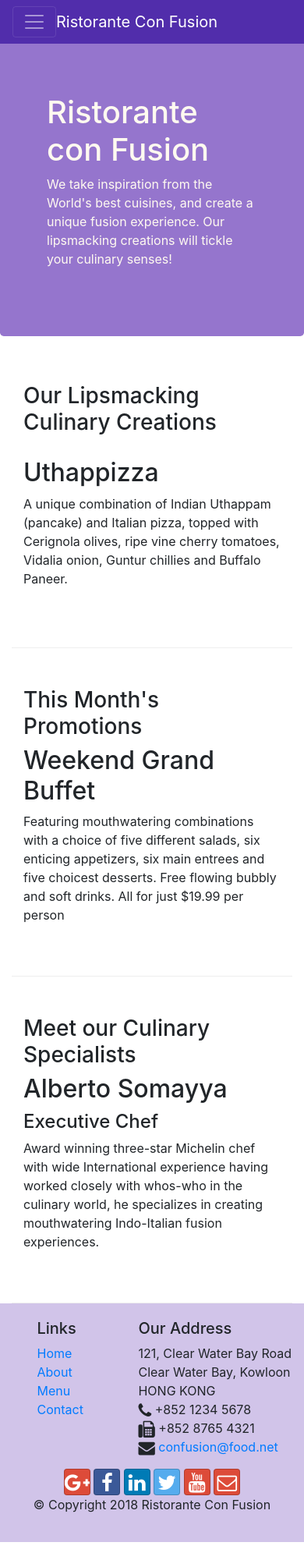
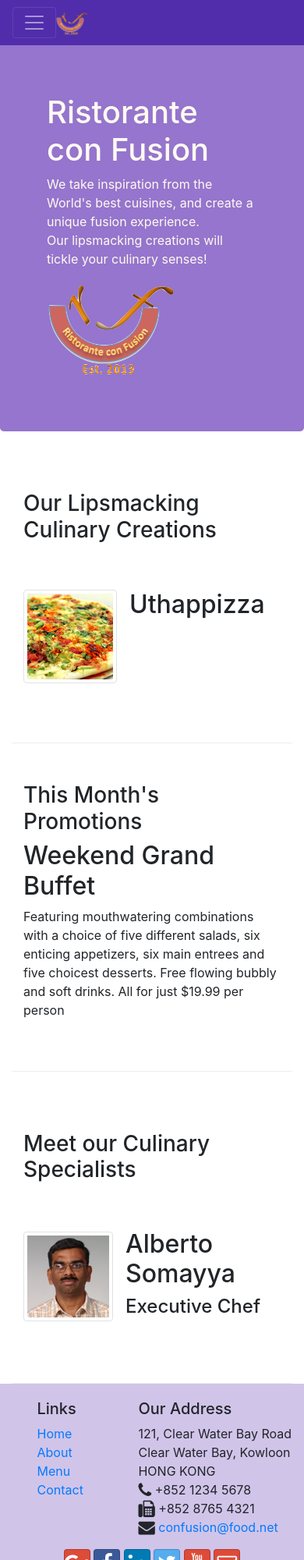
Before and after one commit to JunHoang/Bootstrap, a website: page index.html in a window 390 px wide. Shown: the top 2000 px of the page at 78% size. Before the commit the page ends 1977 px from the top, so only its background shows below. Drawn offline with nearby package versions, Linux system fonts and the light colour scheme.

Commit message:
Images and Media

```diff
--- a/index.html
+++ b/index.html
@@ -22,7 +22,7 @@
             <button class="navbar-toggler" type="button" data-toggle="collapse" data-target="#Navbar">
                 <span class="navbar-toggler-icon"></span>
             </button>
-            <a class="navbar-brand mr-auto" href="#">Ristorante Con Fusion</a>
+            <a class="navbar-brand mr-auto" href="#"><img src="./img/logo.png" height="30" width="41"></a>
             <div class="collapse navbar-collapse" id="Navbar">
                 <ul class="navbar-nav mr-auto">
                     <li class="nav-item active"><a class="nav-link" href="./index.html"><span class="fa fa-home fa-lg"></span> Home</a></li>
@@ -37,11 +37,12 @@
     <header class="jumbotron">
         <div class="container">
             <div class="row row-header">
-                <div class="col-12 col-sm-6">
+                <div class="col-12 col-sm-8">
                     <h1>Ristorante con Fusion</h1>
-                    <p>We take inspiration from the World's best cuisines, and create a unique fusion experience. Our lipsmacking creations will tickle your culinary senses!</p>
+                    <p>We take inspiration from the World's best cuisines, and create a unique fusion experience.<br> Our lipsmacking creations will tickle your culinary senses!</p>
                 </div>
-                <div class="col-12 col-sm">
+                <div class="col-12 col-sm align-self-center">
+                    <img src="./img/logo.png" class="img-fluid">
                 </div>
             </div>
         </div>
@@ -53,8 +54,14 @@
                 <h3>Our Lipsmacking Culinary Creations</h3>
             </div>
             <div class="col col-sm order-sm-first col-md">
-                <h2>Uthappizza</h2>
-                <p>A unique combination of Indian Uthappam (pancake) and Italian pizza, topped with Cerignola olives, ripe vine cherry tomatoes, Vidalia onion, Guntur chillies and Buffalo Paneer.</p>
+                <div class="media">
+                    <img class="d-flex mr-3 img-thumbnail align-self-center"
+                        src="./img/uthappizza.png" alt="Uthappizza" >
+                    <div class="media-body">
+                        <h2 class="mt-0">Uthappizza</h2>
+                        <p class="d-none d-sm-block">A unique combination of Indian Uthappam (pancake) and Italian pizza, topped with Cerignola olives, ripe vine cherry tomatoes, Vidalia onion, Guntur chillies and Buffalo Paneer.</p>
+                    </div>
+                </div>
             </div>
         </div>
 
@@ -74,9 +81,15 @@
                 <h3>Meet our Culinary Specialists</h3>
             </div>
             <div class="col col-sm order-sm-first col-md">
-                <h2>Alberto Somayya</h2>
-                <h4>Executive Chef</h4>
-                <p>Award winning three-star Michelin chef with wide International experience having worked closely with whos-who in the culinary world, he specializes in creating mouthwatering Indo-Italian fusion experiences. </p>
+                <div class="media">
+                    <img class="d-flex mr-3 img-thumbnail align-self-center"
+                        src="./img/alberto.png" alt="Alberto Somayya">
+                    <div class="media-body">
+                        <h2 class="mt-0">Alberto Somayya</h2>
+                        <h4>Executive Chef</h4>
+                        <p class="d-none d-sm-block">Award winning three-star Michelin chef with wide International experience having worked closely with whos-who in the culinary world, he specializes in creating mouthwatering Indo-Italian fusion experiences. </p>
+                    </div>
+                </div>
             </div>
         </div>
     </div>
```
Also changed, not shown: aboutus.html (+1 -1 lines), contactus.html (+1 -1 lines), img/alberto.png (added), img/buffet.png (added), img/logo.png (added), img/uthappizza.png (added), 1 other file.
